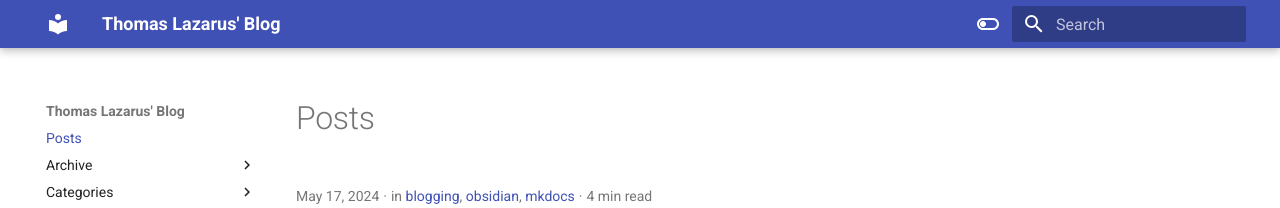
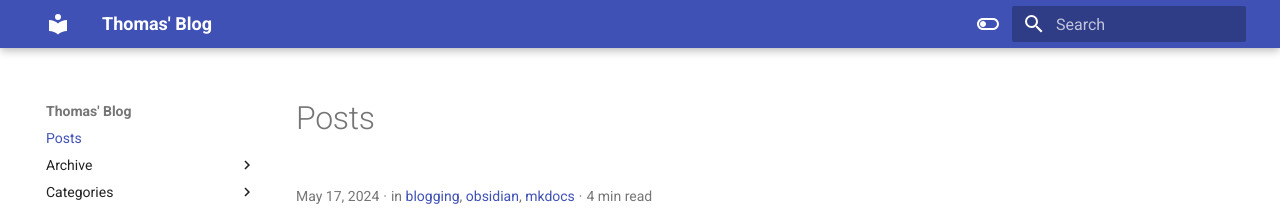
Before and after one commit to lazarust/lazarust.github.io, an MkDocs documentation site: the page built from site/blog/index.md, in a window 1280 px wide. Shown: the top 208 px of the page. Built offline with MkDocs 1.6.1 and Material for MkDocs 9.7.7, drawn with Linux system fonts in a browser that asks for light colours.

Commit message:
Update mkdocs.yml
Signed-off-by: Thomas Lazarus <46943923+lazarust@users.noreply.github.com>

```diff
--- a/mkdocs.yml
+++ b/mkdocs.yml
@@ -1,5 +1,5 @@
-site_description: Thomas Lazarus' Blog
-site_name: Thomas Lazarus' Blog
+site_description: Thomas' Blog
+site_name: Thomas' Blog
 site_url: http://lazarust.github.io
 
 docs_dir: ./site/blog
```
